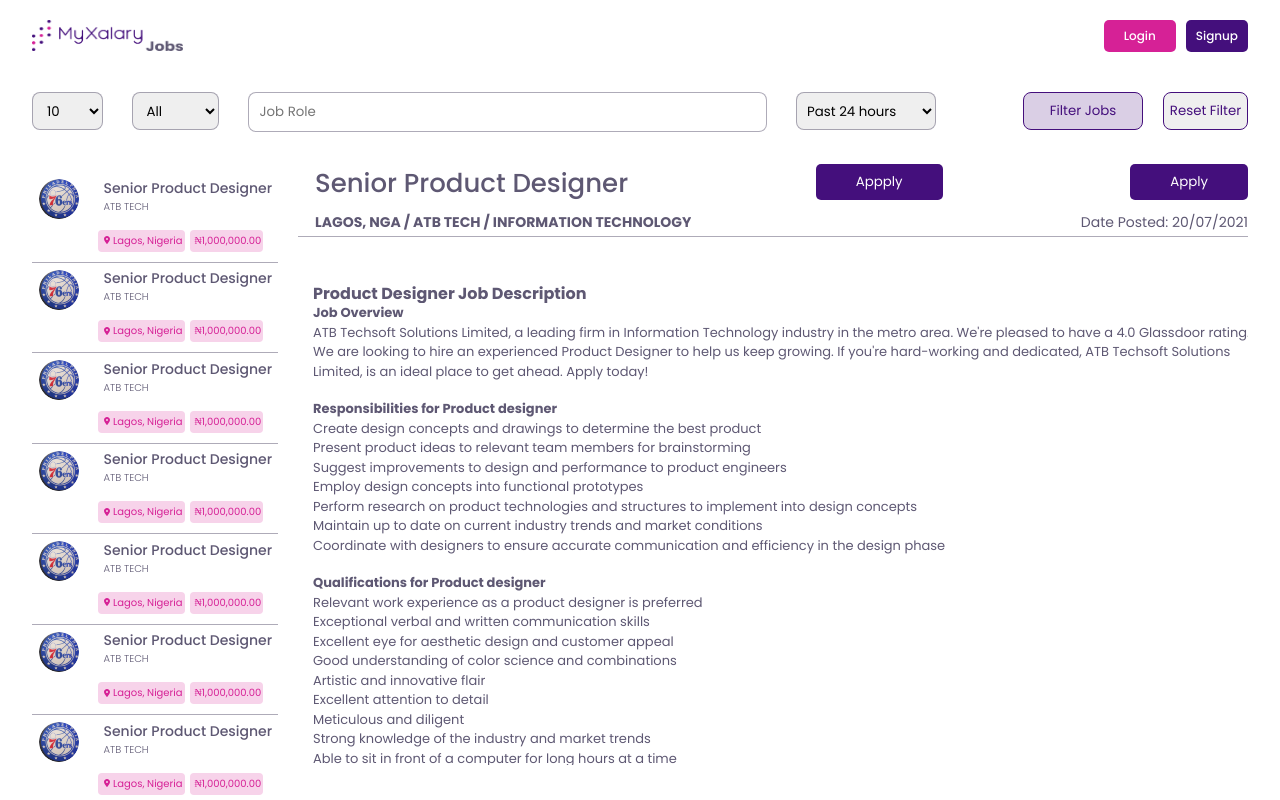
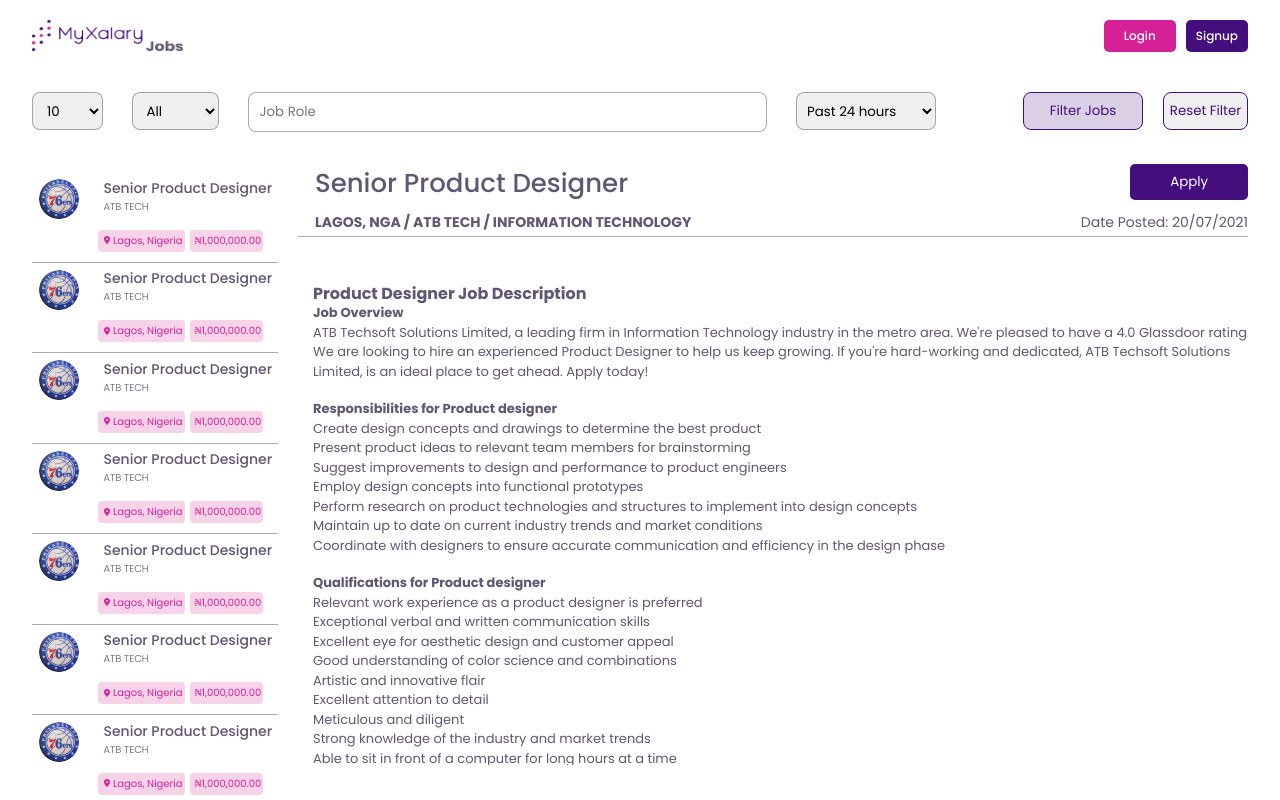
Before and after one commit to Tunmibabs/MyXalaryJobs, a React (Vite) app: page /jobs in a window 1280 px wide. Shown: the top 800 px of the page. Built offline with nearby package versions, Linux system fonts and the light colour scheme.

Commit message:
button rendering fixed

```diff
--- a/src/components/jobCardTitle.jsx
+++ b/src/components/jobCardTitle.jsx
@@ -10,7 +10,7 @@
       <div className="jobCardTitle">
         <h2>Senior Product Designer</h2>
 
-        {(pathname === "/" || pathname === "/jobs") && (
+        {pathname === "/" && (
           <Buttons className="apply-btn">Appply</Buttons>
         )}
         {pathname === "/appliedJobs" && (
```
